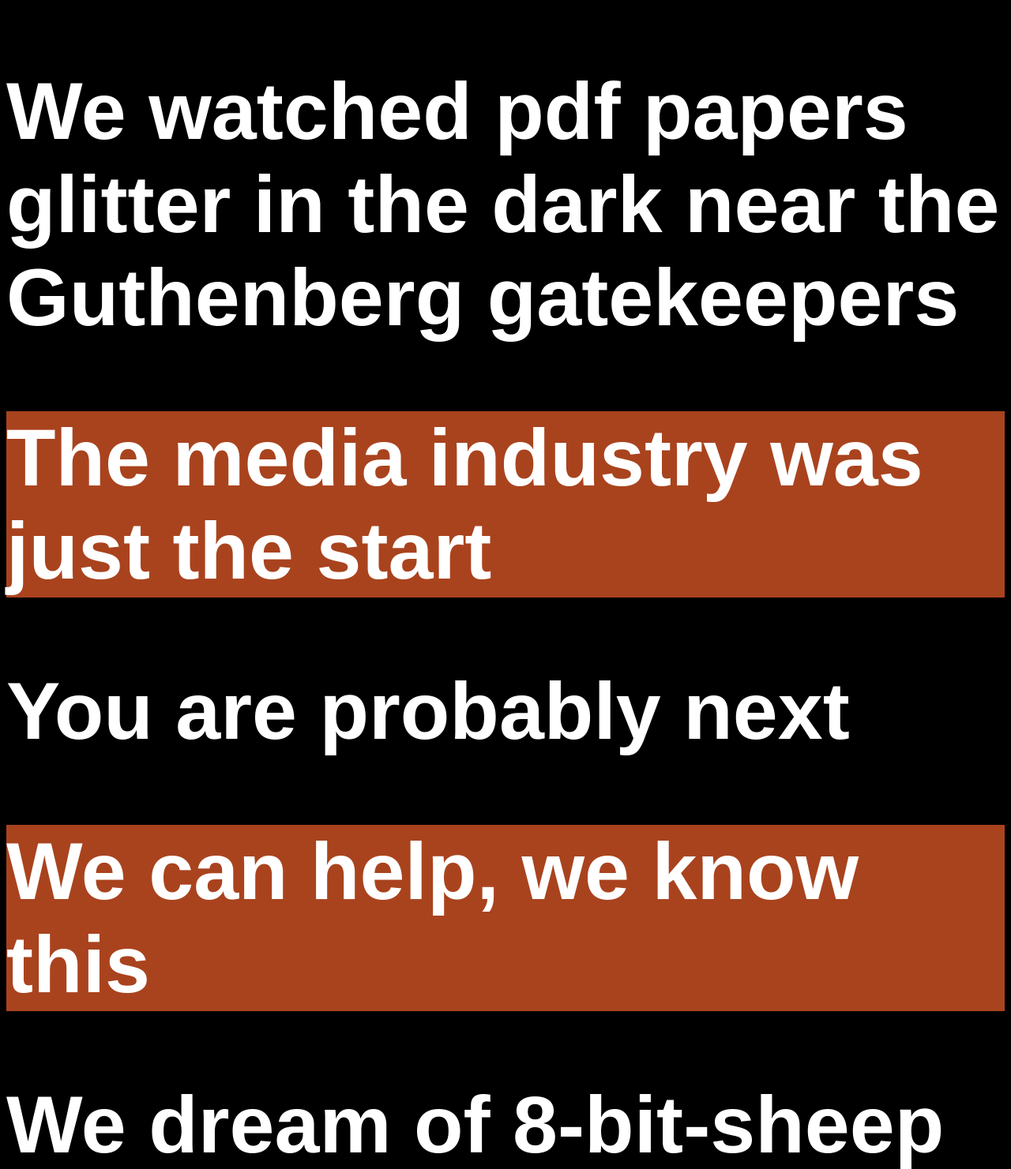
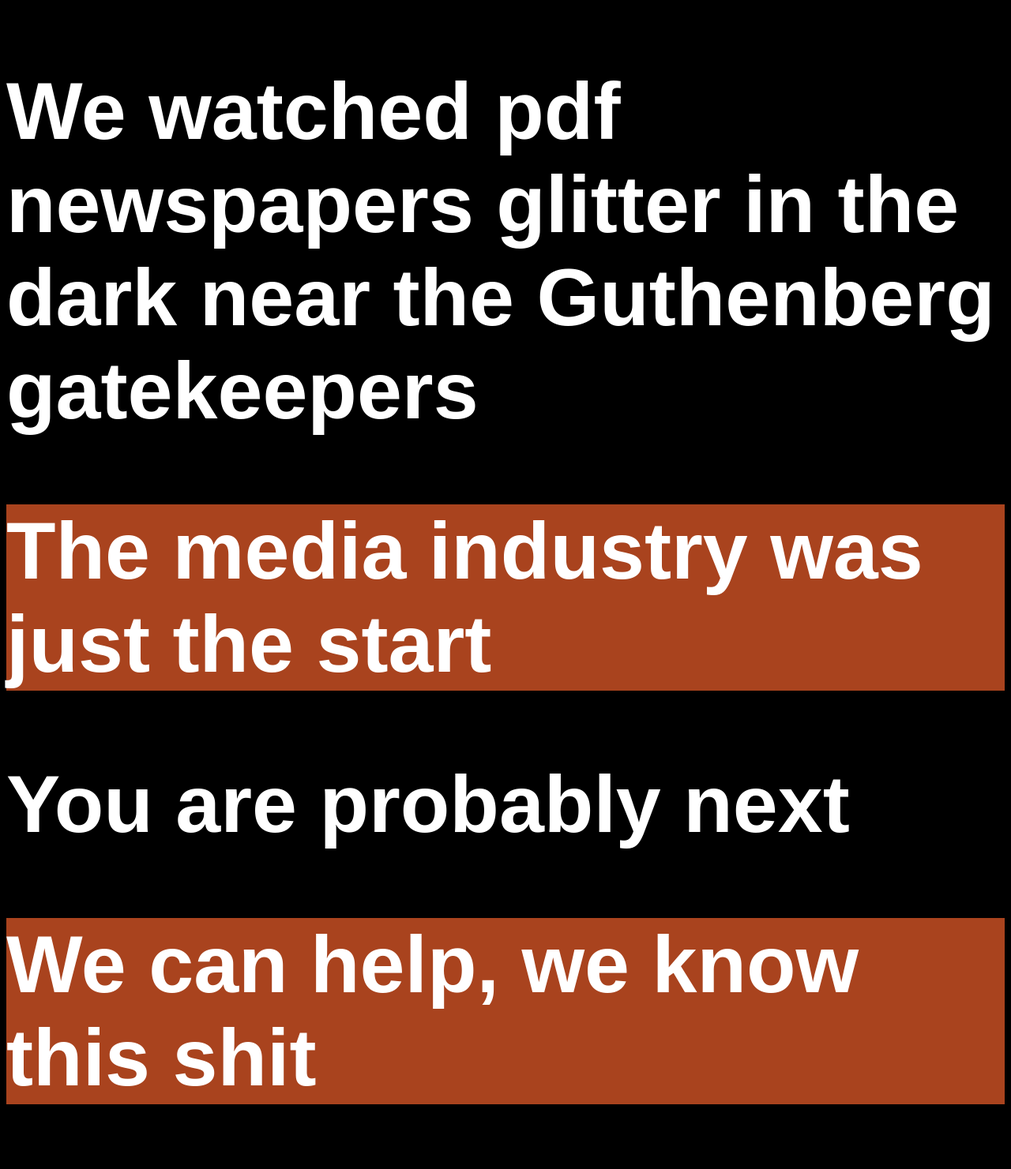
Before and after one commit to skallinen/8bs, a plain HTML site: page index.html in a window 1280 px wide. Shown: the part 3143-4624 px from the top of the page at 79% size. Drawn offline with Linux system fonts and the light colour scheme; a web font is replaced by a local one.

Commit message:
small changes in texts

```diff
--- a/index.html
+++ b/index.html
@@ -4,7 +4,7 @@
 <html xmlns="http://www.w3.org/1999/xhtml" lang="en" xml:lang="en">
 <head>
 <title>8-bit-sheep</title>
-<!-- 2018-01-18 Thu 00:15 -->
+<!-- 2018-01-18 Thu 00:31 -->
 <meta  http-equiv="Content-Type" content="text/html;charset=utf-8" />
 <meta  name="generator" content="Org-mode" />
 <meta  name="author" content="sheep in sheeps clothing" />
@@ -184,7 +184,7 @@ for the JavaScript code in this tag.
 <h2 id="sec-5">Attack brands on fire off the shoulder of prometheus</h2>
 </div>
 <div id="outline-container-sec-6" class="outline-2">
-<h2 id="sec-6">We watched pdf papers glitter in the dark near the Guthenberg gatekeepers</h2>
+<h2 id="sec-6">We watched pdf newspapers glitter in the dark near the Guthenberg gatekeepers</h2>
 </div>
 <div id="outline-container-sec-7" class="outline-2">
 <h2 id="sec-7">The media industry was just the start</h2>
@@ -193,7 +193,7 @@ for the JavaScript code in this tag.
 <h2 id="sec-8">You are probably next</h2>
 </div>
 <div id="outline-container-sec-9" class="outline-2">
-<h2 id="sec-9">We can help, we know this</h2>
+<h2 id="sec-9">We can help, we know this shit</h2>
 </div>
 <div id="outline-container-sec-10" class="outline-2">
 <h2 id="sec-10">We dream of 8-bit-sheep</h2>
@@ -270,7 +270,7 @@ Sami founded his first professional online media service over 20 years ago. For
 </div>
 <div id="postamble" class="status">
 <p class="author">Author: sheep in sheeps clothing</p>
-<p class="date">Created: 2018-01-18 Thu 00:15</p>
+<p class="date">Created: 2018-01-18 Thu 00:31</p>
 <p class="creator"><a href="http://www.gnu.org/software/emacs/">Emacs</a> 25.3.1 (<a href="http://orgmode.org">Org</a> mode 8.2.10)</p>
 <p class="validation"><a href="http://validator.w3.org/check?uri=referer">Validate</a></p>
 </div>
```
Also changed, not shown: 1 other file.
